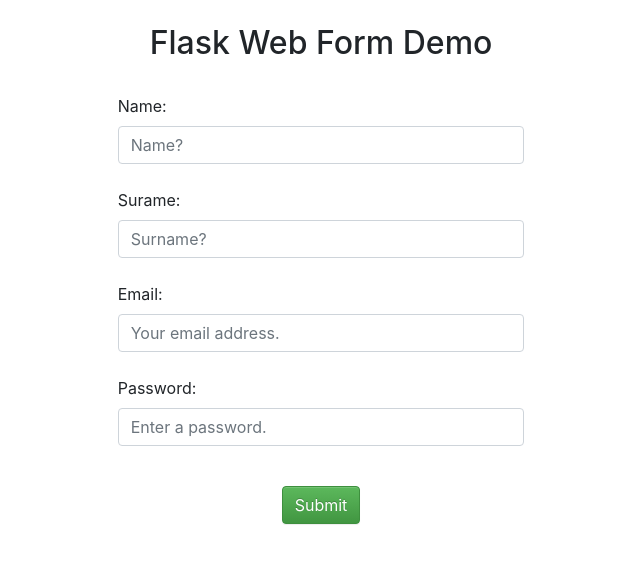
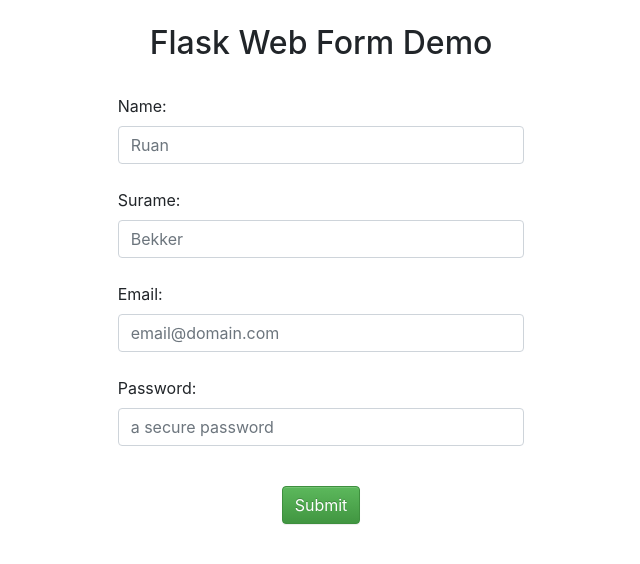
Before and after one commit to ruanbekker/webwolf-python, a Flask app: page / in a window 1280 px wide. Shown: the top 564 px of the page, without its empty margins (319-959 px from the left). Run offline with Flask 2, Linux system fonts and the light colour scheme; some libraries are stand-ins or nearby versions.

Commit message:
fix placeholders

```diff
--- a/myapp/templates/index.html
+++ b/myapp/templates/index.html
@@ -21,16 +21,16 @@
         {{ form.csrf }}
         <div class="form-group">
           <label for="name">Name:</label>
-          <input type="text" class="form-control" id="name" name="name" placeholder="Name?">
+          <input type="text" class="form-control" id="name" name="name" placeholder="Ruan">
             <br>
           <label for="surname">Surame:</label>
-          <input type="text" class="form-control" id="surname" name="surname" placeholder="Surname?">
+          <input type="text" class="form-control" id="surname" name="surname" placeholder="Bekker">
 	    <br>
 	  <label for="email">Email:</label>
-	  <input type="text" class="form-control" id="email" name="email" placeholder="Your email address.">
+	  <input type="text" class="form-control" id="email" name="email" placeholder="email@domain.com">
 	    <br>
 	  <label for="password">Password:</label>
-	  <input type="password" class="form-control" id="password" name="password" placeholder="Enter a password.">
+	  <input type="password" class="form-control" id="password" name="password" placeholder="a secure password">
 	</div>
         <br>
         <center>
```
